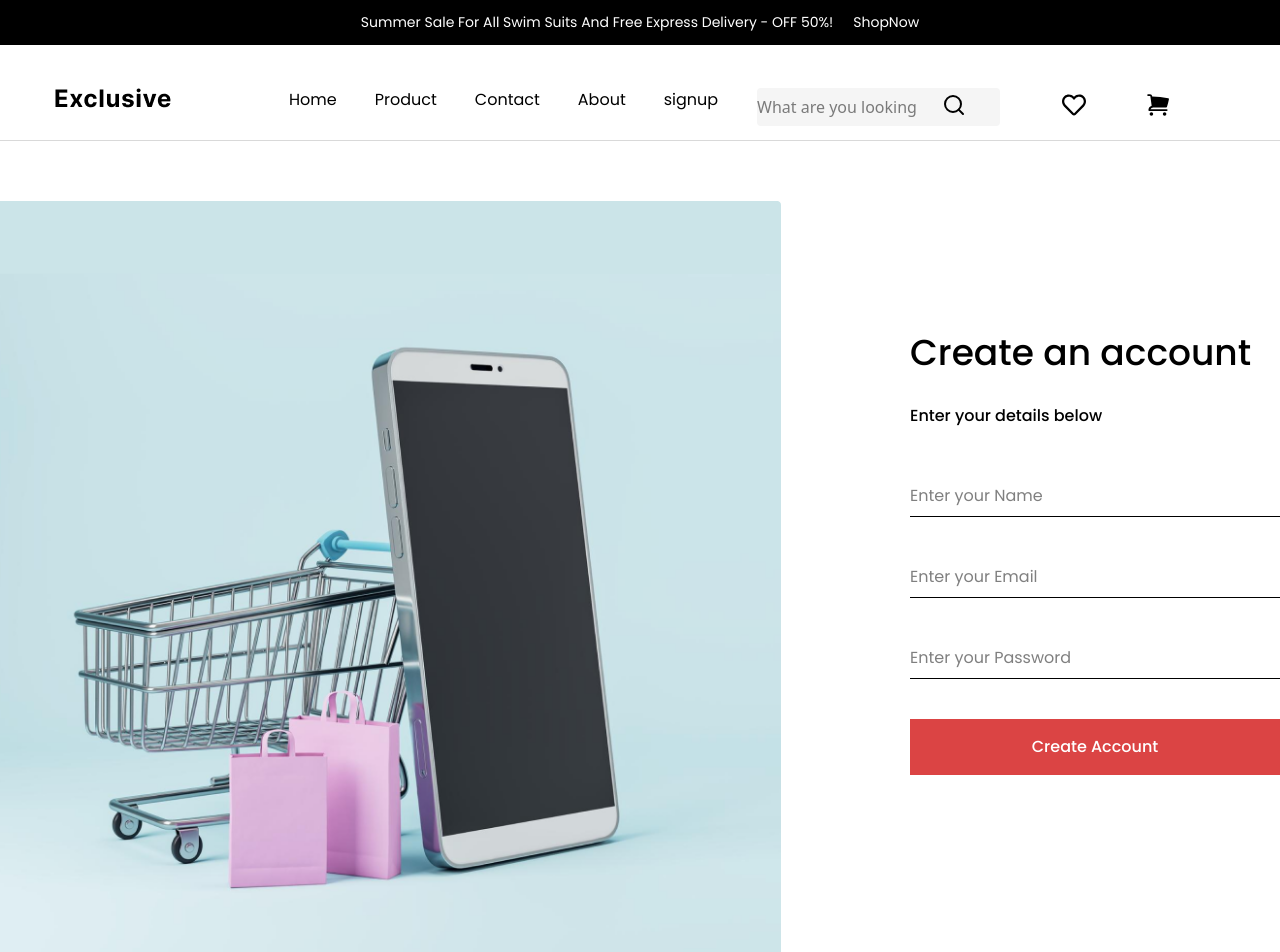
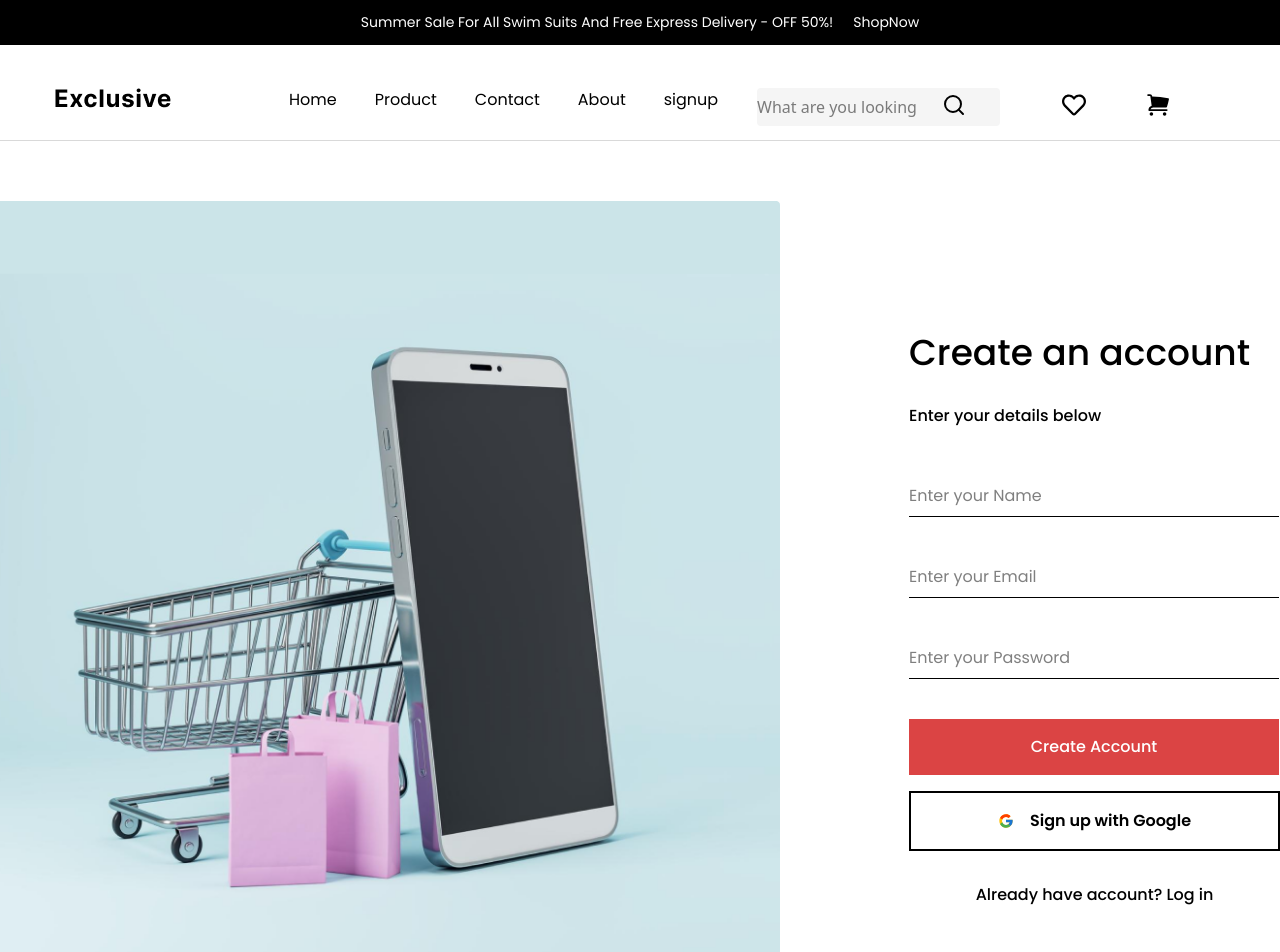
Before and after one commit to Hlwyeasin/Ecommerce1, a React (Vite) app: page /signup in a window 1280 px wide. Shown: the top 952 px of the page. Built offline with nearby package versions, Linux system fonts and the light colour scheme; a web font is replaced by a local one.

Commit message:
add new change

```diff
--- a/src/pages/Registration.jsx
+++ b/src/pages/Registration.jsx
@@ -1,5 +1,7 @@
 import React from "react";
 import signupimg from "../assets/signupimg.png";
+import { FcGoogle } from "react-icons/fc";
+
 
 const Registration = () => {
   return (
@@ -33,6 +35,19 @@ const Registration = () => {
                  <button className="font-medium text-white rounded-lg">Create Account</button>
               </div>
 
+                      <div className="mt-[16px] border-2 py-4 w-[371px] ">
+
+                      <div className="flex gap-x-4 items-center justify-center cursor-pointer">
+                          <FcGoogle />
+
+                        <h2 className="font-semibold">Sign up with Google</h2>
+                      </div>
+
+                      </div>
+
+
+
+                      <div className="mt-[32px] text-center font-medium">Already have account? <span>Log in</span></div>
             </div>
           </div>
         </div>
```
